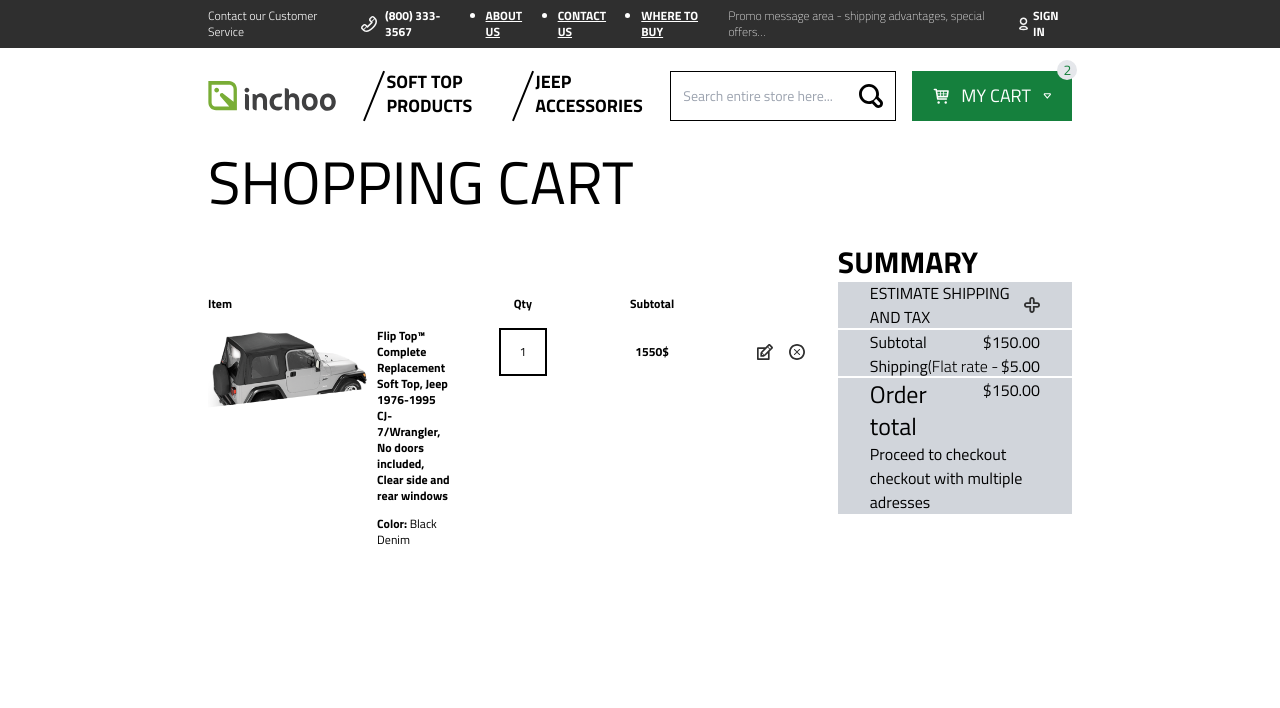
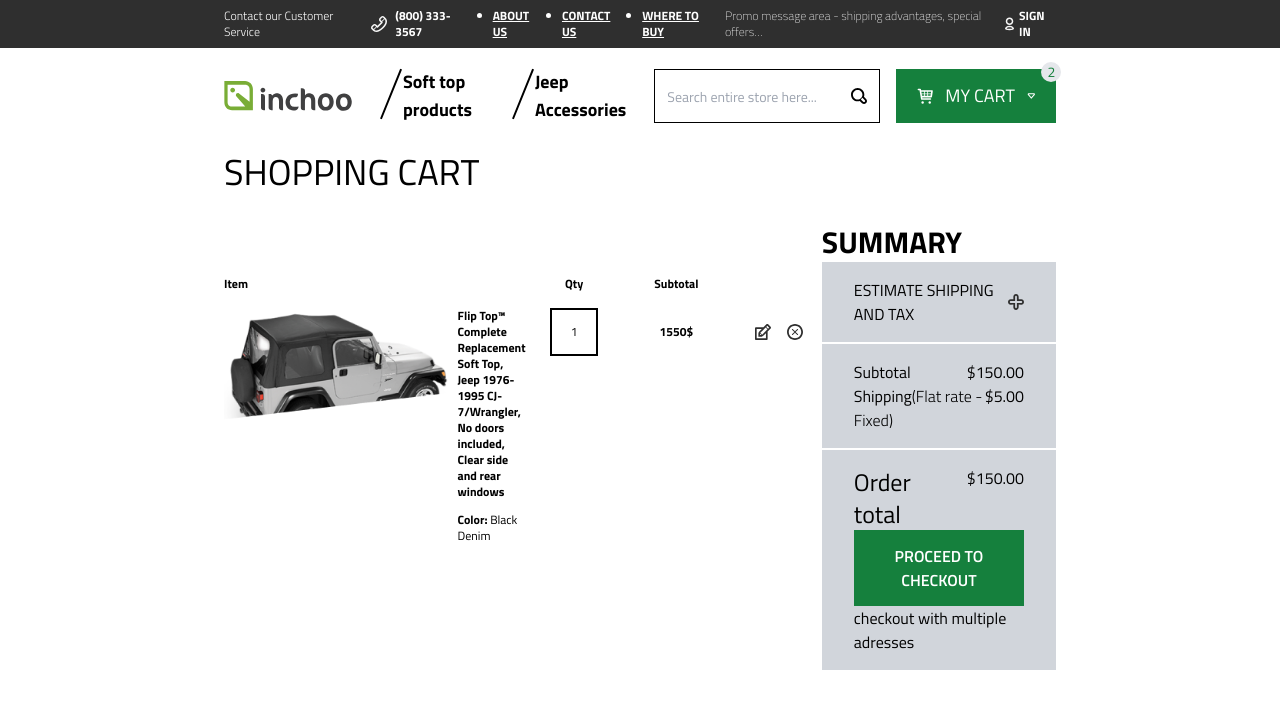
Before and after one commit to rgoles/inchoo-task-2, a website built with Vite: page inchoo-task-2/index.html in a window 1280 px wide. Built offline with nearby package versions, Linux system fonts and the light colour scheme.

Commit message:
25.9. rok prijave za inchoo do 26. nazalost nisam stigao dovrsiti trazeni projekt vecinom jer sam kasno i vidio da postoji drugi dizajn osim FRONTEND STARTER KITA

```diff
--- a/inchoo-task-2/index.html
+++ b/inchoo-task-2/index.html
@@ -12,9 +12,9 @@
 </head>
 <body>
 <header class="bg-header font-bold text-white text-xxs lg:text-xs ">
-    <div class="flex flex-row justify-between mx-2 items-center h-8 lg:justify-between lg:mx-52 lg:h-12 ">
+    <div class="flex flex-row justify-between mx-2 items-center h-8 lg:justify-between lg:mx-10 xl:mx-56 lg:h-12 ">
         <div class="flex">
-            <p class="hidden md:block font-light md:mr-2">Contact our Customer Service</p>
+            <p class="hidden md:block md:mr-2 font-light">Contact our Customer Service</p>
             <img src="src/img/telefon.svg" alt="">
             <p class="hidden md:inline ml-2">(800) 333-3567</p>
             <ul class="flex flex-row list-disc underline">
@@ -34,20 +34,20 @@
         <div class="flex justify-center bg-gray-200 w-8 h-8 rounded-full md:hidden"><img src="src/img/hamburger-icon.svg" alt="" class="w-4"></div>
         <img src="src/img/inchoo-logo-nav.svg" alt="" class="w-32">
         <div class="flex flex-row">
-            <ul class="hidden md:flex md:font-bold">
+            <ul class="hidden md:flex sm:font-bold">
                 <a href="#">
                     <li class="flex px-5 hover:text-orange-600 hover:stroke-orange-600">
                         <svg width="22" height="42" viewBox="0 0 23 52" fill="none" xmlns="http://www.w3.org/2000/svg">
                             <path d="M1.3006 50.0343L20.7153 1.96576" stroke="currentColor" stroke-width="2" stroke-linecap="square"/>
                         </svg>
-                        <span>SOFT TOP <br> PRODUCTS</span></li>
+                        <span>Soft top <br> products</span></li>
                 </a>
                 <a href="#">
-                    <li class="flex px-5 hover:text-orange-600">
+                    <li class="flex px-2 hover:text-orange-60np">
                         <svg width="22" height="42" viewBox="0 0 23 52" fill="none" xmlns="http://www.w3.org/2000/svg">
                             <path d="M1.3006 50.0343L20.7153 1.96576" stroke="currentColor" stroke-width="2" stroke-linecap="square"/>
                         </svg>
-                        <span>JEEP <br> ACCESSORIES</span></li>
+                        <span>Jeep <br> Accessories</span></li>
                 </a>
             </ul>
         </div>
@@ -73,7 +73,7 @@
     </div>
 
     <!-- desktop > navbar -->
-    <div class="hidden flex-row justify-between items-center text-lg leading-6 mt-6 h-8 lg:flex lg:justify-between lg:mx-52 lg:h-12 ">
+    <div class="hidden flex-row justify-between items-center text-lg  mt-6 h-8 lg:flex lg:justify-between lg:mx-10 xl:mx-56  lg:h-12">
         <img src="src/img/inchoo-logo-nav.svg" alt="" class="w-32">
         <div>
             <ul class="flex font-bold">
@@ -82,23 +82,25 @@
                         <svg width="23" height="52" viewBox="0 0 23 52" fill="none" xmlns="http://www.w3.org/2000/svg">
                             <path d="M1.3006 50.0343L20.7153 1.96576" stroke="currentColor" stroke-width="2" stroke-linecap="square"/>
                         </svg>
-                        <span>SOFT TOP <br> PRODUCTS</span></li>
+                        <span>Soft top <br> products</span></li>
                 </a>
                 <a href="#">
                     <li class="flex px-5 hover:text-orange-600">
                         <svg width="23" height="52" viewBox="0 0 23 52" fill="none" xmlns="http://www.w3.org/2000/svg">
                             <path d="M1.3006 50.0343L20.7153 1.96576" stroke="currentColor" stroke-width="2" stroke-linecap="square"/>
                         </svg>
-                        <span>JEEP <br> ACCESSORIES</span></li>
+                        <span>Jeep <br> Accessories</span></li>
                 </a>
             </ul>
         </div>
         <div class="flex">
             <div class="flex justify-between border-black border px-3 py-3 mr-4">
-                <input type="text" placeholder="Search entire store here..." class="mr-6 w-40 text-sm focus:outline-0"/>
-                <img src="src/img/search-icon.svg"/>
+                <label>
+                    <input type="text" placeholder="Search entire store here..." class="mr-6 w-40 text-sm focus:outline-0"/>
+                </label>
+                <img src="src/img/search-icon.svg" alt=""/>
             </div>
-            <div class="bg-green-700 border border-green-700 py-3 px-5 relative">
+            <div class="bg-green-700 border border-green-700 py-3 px-5 relative uppercase">
                 <div class="bg-gray-200 bottom-10 left-36 absolute text-center rounded-full w-5 h-5 text-sm"><span class="text-green-700">2</span></div>
                 <a href="#" class="flex content-center items-center">
                     <svg width="16" height="16" viewBox="0 0 16 16" fill="none" xmlns="http://www.w3.org/2000/svg">
@@ -108,43 +110,43 @@
                         <circle cx="5.62964" cy="14.5185" r="1.18519" fill="white"/>
                         <circle cx="12.7407" cy="14.5185" r="1.18519" fill="white"/>
                     </svg>
-                    <span class="text-white px-3">MY CART</span>
+                    <span class="text-white px-3">My cart</span>
                     <img src="src/img/triangle-down.svg" alt="">
                 </a>
             </div>
         </div>
     </div>
 </nav>
-<section><p class="text-xl md:text-6xl mx-4 mt-5 sm:mx-52 sm:mt-8">SHOPPING CART</p></section>
-<main class="mt-8 mx-3 lg:mx-52 sm:flex">
-    <div class="flex flex-col-reverse sm:flex-col lg:flex-row">
+<section><p class="text-xl sm:text-4xl mx-4 mt-5 lg:mx-10 xl:mx-56 sm:mt-8 uppercase">Shopping cart</p></section>
+<main class="mt-8 mx-3 lg:mx-10 xl:mx-56">
+    <div class="flex flex-col-reverse md:flex-col lg:flex-row">
         <div class="md:flex md:flex-col md:justify-start font-bold">
 
             <article class="flex justify-between mt-5">
-                <div class="grid grid-cols-2 gap-4 py-8 text-xs sm:grid-cols-5">
-                    <div class="hidden sm:flex sm:col-span-2"><p>Item</p></div>
-                    <div class="hidden sm:flex justify-center"><p>Qty</p></div>
-                    <div class="hidden sm:flex justify-center"><p>Subtotal</p></div>
+                <div class="grid grid-cols-2 gap-4 py-8 text-xs md:grid-cols-6">
+                    <div class="hidden md:flex col-span-2 md:col-span-3"><p>Item</p></div>
+                    <div class="hidden md:flex justify-center"><p>Qty</p></div>
+                    <div class="hidden md:flex justify-center"><p>Subtotal</p></div>
                     <div></div>
 
 
-                    <div class="flex col-span-2 gap-2"><img src="src/img/auto-product.png" alt="" class="h-20">
+                    <div class="flex col-span-2 md:col-span-3 gap-2"><img src="src/img/auto-product.png" alt="" class="h-16 md:h-28">
                         <div class="flex flex-col gap-3">
                             <p>Flip Top™ Complete Replacement Soft Top, Jeep 1976-1995 CJ-7/Wrangler, No doors included, Clear side and rear windows</p>
                             <p>Color: <span class="font-normal">Black Denim</span></p></div>
                     </div>
 
-                    <div class="flex flex-col justify-start gap-4 sm:items-center">
-                        <div class="w-10 flex justify-center sm:hidden"><p>Qty</p></div>
+                    <div class="flex flex-col justify-start gap-4 md:items-center">
+                        <div class="w-10 flex justify-center md:hidden"><p>Qty</p></div>
                         <div class="flex justify-center items-center w-12 h-12 border-2 border-black"><span class="font-normal">1</span></div>
                     </div>
-                    <div class="flex flex-col items-end gap-4 sm:items-center"><p class="uppercase sm:hidden">Subtotal</p>
+                    <div class="flex flex-col items-end gap-4 md:items-center"><p class="uppercase md:hidden">Subtotal</p>
                         <p class="mt-4">1550$</p>
-                        <div class="flex flex-row gap-4 sm:hidden"><img src="src/img/edit-product-icon.svg" alt=""><img src="src/img/remove-product-icon.svg"
+                        <div class="flex flex-row gap-4 md:hidden"><img src="src/img/edit-product-icon.svg" alt=""><img src="src/img/remove-product-icon.svg"
                                                                                                                         alt="">
                         </div>
                     </div>
-                    <div class="hidden gap-4 sm:flex sm:flex-row sm:justify-center sm:items-start sm:pt-4"><img src="src/img/edit-product-icon.svg" alt=""
+                    <div class="hidden gap-4 md:flex md:flex-row md:justify-center md:items-start md:pt-4"><img src="src/img/edit-product-icon.svg" alt=""
                                                                                                                 class="w-4"><img
                             src="src/img/remove-product-icon.svg"
                             alt="" class="w-4">
@@ -152,26 +154,27 @@
                 </div>
             </article>
         </div>
-        <div class="flex flex-col sm:w-1/2"><p class="font-bold text-3xl hidden md:block">SUMMARY</p>
-            <div class="flex justify-between items-center md:px-8 border-t-2 border-white bg-gray-300 w-full h-12"><span>ESTIMATE SHIPPING AND TAX</span><img
+        <div class="flex flex-col lg:w-1/2"><p class="font-bold text-3xl hidden md:block">SUMMARY</p>
+            <div class="flex justify-between items-center md:px-8 border-t-2 border-white bg-gray-300 w-full h-fit py-4">
+                <span>ESTIMATE SHIPPING AND TAX</span><img
                     src="src/img/plus-icon.svg" alt=""></div>
-            <div class="flex flex-col justify-start md:px-8 border-t-2 border-white bg-gray-300 w-full h-12">
+            <div class="flex flex-col justify-start md:px-8 border-t-2 border-white bg-gray-300 w-full h-fit py-4">
                 <div class="flex content-start gap-14">
                     <div><p>Subtotal</p></div>
                     <div><p>$150.00</p></div>
                 </div>
                 <div class="flex">
-                    <div><span>Shipping<span class="font-light">(Flat rate - Fixed)</span></span></div>
+                    <div><p>Shipping<span class="font-light">(Flat rate - Fixed)</span></p></div>
                     <div><p>$5.00</p></div>
                 </div>
             </div>
-            <div class="flex flex-col justify-start md:px-8 border-t-2 border-white bg-gray-300 w-full h-fit">
+            <div class="flex flex-col justify-start md:px-8 border-t-2 border-white bg-gray-300 w-full h-fit py-4">
                 <div class="flex content-start gap-14">
                     <div class="text-2xl"><p>Order total</p></div>
                     <div><p>$150.00</p></div>
                 </div>
                 <div class="flex">
-                    <button>Proceed to checkout</button>
+                    <button class="p-3 border-2 border-green-700 bg-green-700 w-full text-white font-semibold">PROCEED TO CHECKOUT</button>
                 </div>
                 <div><p><a href="">checkout with multiple adresses</a></p></div>
             </div>
--- a/inchoo-task-2/tailwind.config.js
+++ b/inchoo-task-2/tailwind.config.js
@@ -9,8 +9,8 @@ export default {
         listStyleType: {
             none: 'none',
             disc: 'disc',
+            square: 'square',
             decimal: 'decimal',
-            square: 'square',
             roman: 'upper-roman',
         },
 
```
